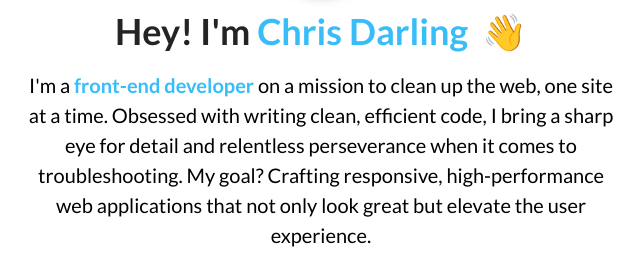
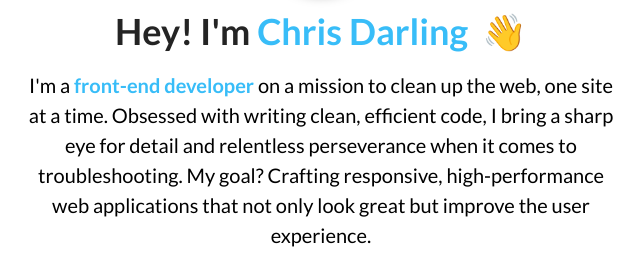
Before and after one commit to chrisdarling302/e-portfolio, a plain HTML site: page index.html in a window 1280 px wide. Shown: the part 219-494 px from the top of the page, 319-959 px from the left. Drawn offline with Linux system fonts and the light colour scheme.

Commit message:
edited para

```diff
--- a/index.html
+++ b/index.html
@@ -13,7 +13,9 @@
   <body>
     <section id="about-me">
       <nav>
-        <div class="personal__logo">Chris Darling</div>
+        <div class="personal__logo">
+          Chris Darling
+        </div>
         <ul class="nav__link--list">
           <li class="nav__link">
             <a
@@ -56,7 +58,7 @@
               writing clean, efficient code, I bring a sharp eye for detail and
               relentless perseverance when it comes to troubleshooting. My goal?
               Crafting responsive, high-performance web applications that not
-              only look great but elevate the user experience.
+              only look great but improve the user experience.
             </p>
             <div class="about-me__links">
               <a href="https://www.linkedin.com/in/misschrisdarling/" class="about-me__link">
```
